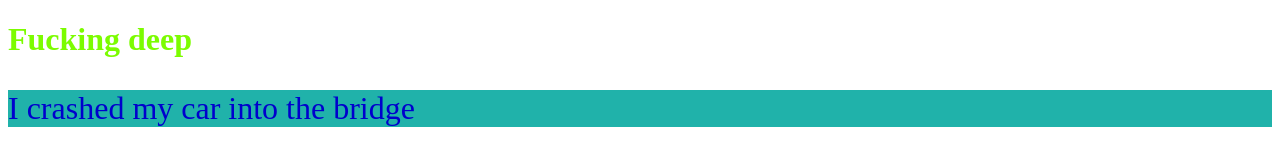
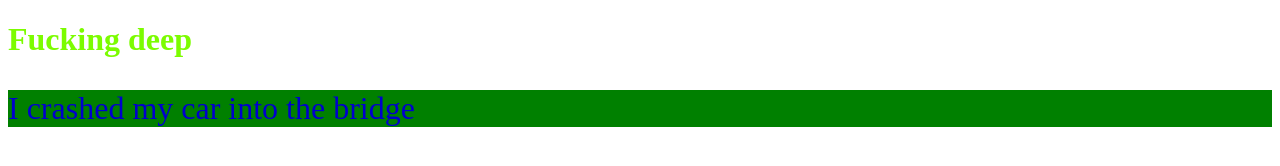
Before and after one commit to MechtatelN/I-love-it, a plain HTML site: page index.html in a window 1280 px wide. Drawn offline with Linux system fonts and the light colour scheme.

Commit message:
Update index.html

```diff
--- a/index.html
+++ b/index.html
@@ -11,7 +11,7 @@
      }
      p {
          font-size: xx-large;
-         background-color: lightseagreen;
+         background-color: green;
          color: mediumblue;
      }
  </style>
```
